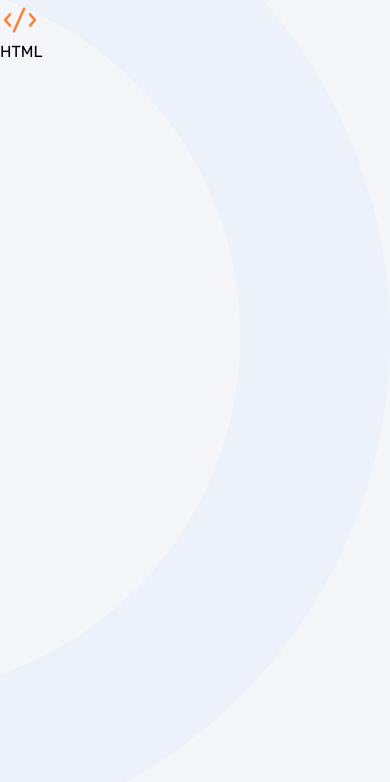
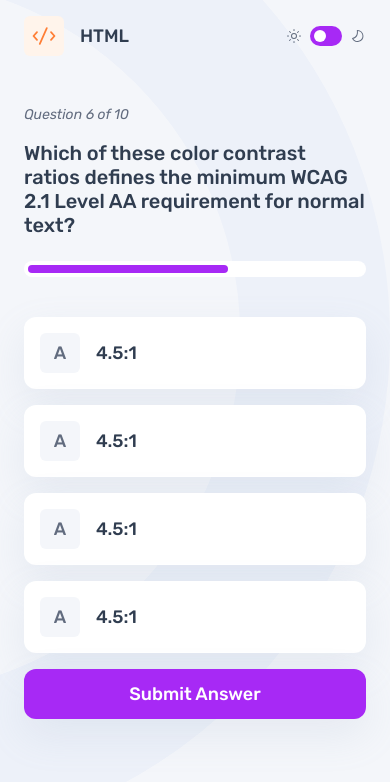
Before and after one commit to Joao0330/quiz-app-frontendmentor, a React (Vite) app: page /html in a window 390 px wide. Shown: the top 782 px of the page. Built offline with nearby package versions, Linux system fonts and the light colour scheme.

Commit message:
Finished creating the general layout for the Questions page + responsive

```diff
--- /dev/null
+++ b/src/components/OptionBtn.tsx
@@ -0,0 +1,10 @@
+export const OptionBtn = () => {
+	return (
+		<li>
+			<button type='button' className='w-full flex items-center gap-4 bg-white rounded-xl p-4 boxShadowLight cursor-pointer dark:boxShadowDark dark:bg-blue-850 md:gap-8 md:rounded-3xl xl:p-6'>
+				<span className='flex items-center justify-center h-10 w-10 rounded-md bg-grey-50 text-grey-500 text-preset4-mobile md:h-14 md:w-14 md:rounded-xl md:text-preset4'>A</span>
+				<strong className='text-preset4-mobile text-blue-900 md:text-preset4'>4.5:1</strong>
+			</button>
+		</li>
+	);
+};
--- /dev/null
+++ b/src/components/SubmitBtn.tsx
@@ -0,0 +1,10 @@
+export const SubmitBtn = () => {
+	return (
+		<button
+			type='button'
+			className='w-full mt-4 p-4 rounded-xl bg-purple-600 boxShadowLight dark:boxShadowDark text-preset4-mobile text-white cursor-pointer md:mt-8 md:p-8 md:rounded-3xl md:text-preset4'
+		>
+			Submit Answer
+		</button>
+	);
+};
--- a/src/pages/QuestionPage.tsx
+++ b/src/pages/QuestionPage.tsx
@@ -1,3 +1,6 @@
+import { OptionBtn } from '@/components/OptionBtn';
+import { SubmitBtn } from '@/components/SubmitBtn';
+import { ThemeBtn } from '@/components/ThemeBtn';
 import { quizzes, type QuizCategory } from '@/data';
 
 interface QuestionPageProps {
@@ -8,16 +11,46 @@ export const QuestionPage = ({ category }: QuestionPageProps) => {
 	const quiz = quizzes[category];
 
 	return (
-		<section className='min-h-screen'>
-			<header>
-				<div>
-					<span>
+		<section className='min-h-screen px-6 md:px-16 xl:px-0 xl:pr-35.75 xl:pl-35'>
+			<header className='flex justify-between py-4 md:py-0 md:pt-10 md:mb-12.25 xl:pt-20.75 xl:mb-21.25'>
+				<div className='flex items-center gap-4 md:gap-6'>
+					<span className={`${quiz.bgColor} h-10 w-10 p-[0.357rem] rounded-md md:p-2 md:h-14 md:w-14 md:rounded-xl`}>
 						<img src={quiz.icon} alt={quiz.alt} />
 					</span>
 
-					<h1>{category}</h1>
+					<h1 className='text-preset4-mobile text-blue-900 dark:text-white md:text-preset4'>{category}</h1>
 				</div>
+
+				<ThemeBtn />
 			</header>
+
+			<div className='pt-8 pb-21.75 flex flex-col gap-10 md:pt-0 xl:flex-row xl:items-start xl:gap-32'>
+				<div className='xl:min-w-116.25'>
+					<p className='text-preset5-mobile text-grey-500 md:text-preset6'>
+						Question <span>6</span> of <span>10</span>
+					</p>
+
+					<h2 className='mt-4 mb-6 text-preset3-mobile text-blue-900 md:text-preset3 md:mt-6 md:mb-10 xl:mb-46'>
+						Which of these color contrast ratios defines the minimum WCAG 2.1 Level AA requirement for normal text?
+					</h2>
+
+					<div className='p-1 rounded-full bg-white'>
+						<div className='h-2 rounded-full bg-purple-600 w-[60%]'></div>
+					</div>
+				</div>
+
+				<div className='xl:min-w-141'>
+					<ol className='flex flex-col gap-4 md:gap-6'>
+						<OptionBtn />
+						<OptionBtn />
+						<OptionBtn />
+						<OptionBtn />
+					</ol>
+
+					<SubmitBtn />
+				</div>
+				{/* TODO: Make dark mode styles, add hover/active effects to the components */}
+			</div>
 		</section>
 	);
 };
--- a/src/pages/Welcome.tsx
+++ b/src/pages/Welcome.tsx
@@ -25,7 +25,7 @@ export const Welcome = () => {
 									to={quiz.url}
 									className='flex items-center gap-4 p-4 bg-white rounded-xl boxShadowLight dark:boxShadowDark dark:bg-blue-850 md:gap-8 xl:transition-transform xl:hover:duration-300 xl:hover:scale-105'
 								>
-									<span className={`${quiz.bgColor} h-10 w-10 p-[0.357rem] rounded-md`}>
+									<span className={`${quiz.bgColor} h-10 w-10 p-[0.357rem] rounded-md md:p-2 md:h-14 md:w-14 md:rounded-xl`}>
 										<img src={quiz.icon} alt={quiz.alt} />
 									</span>
 
```
